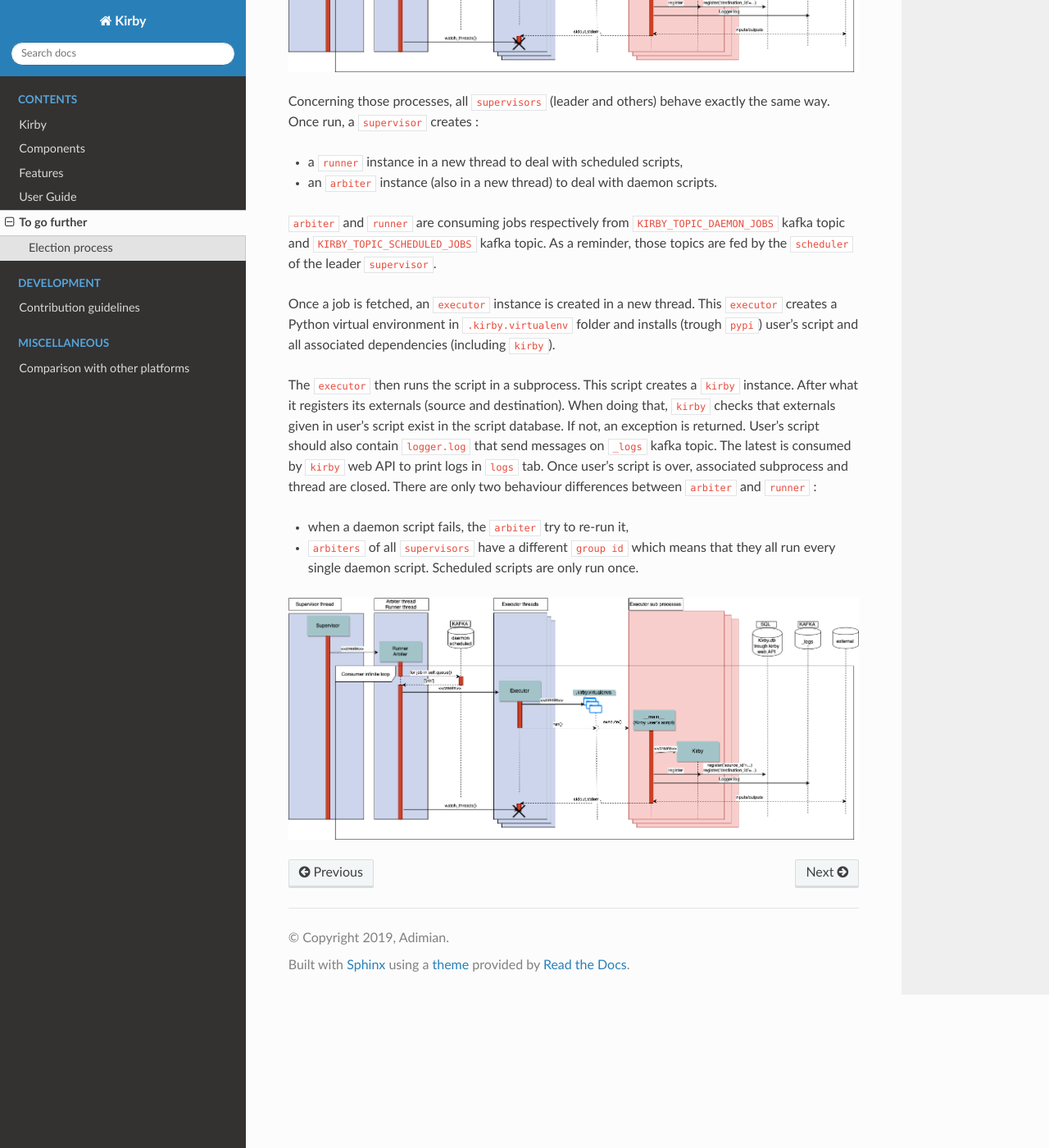
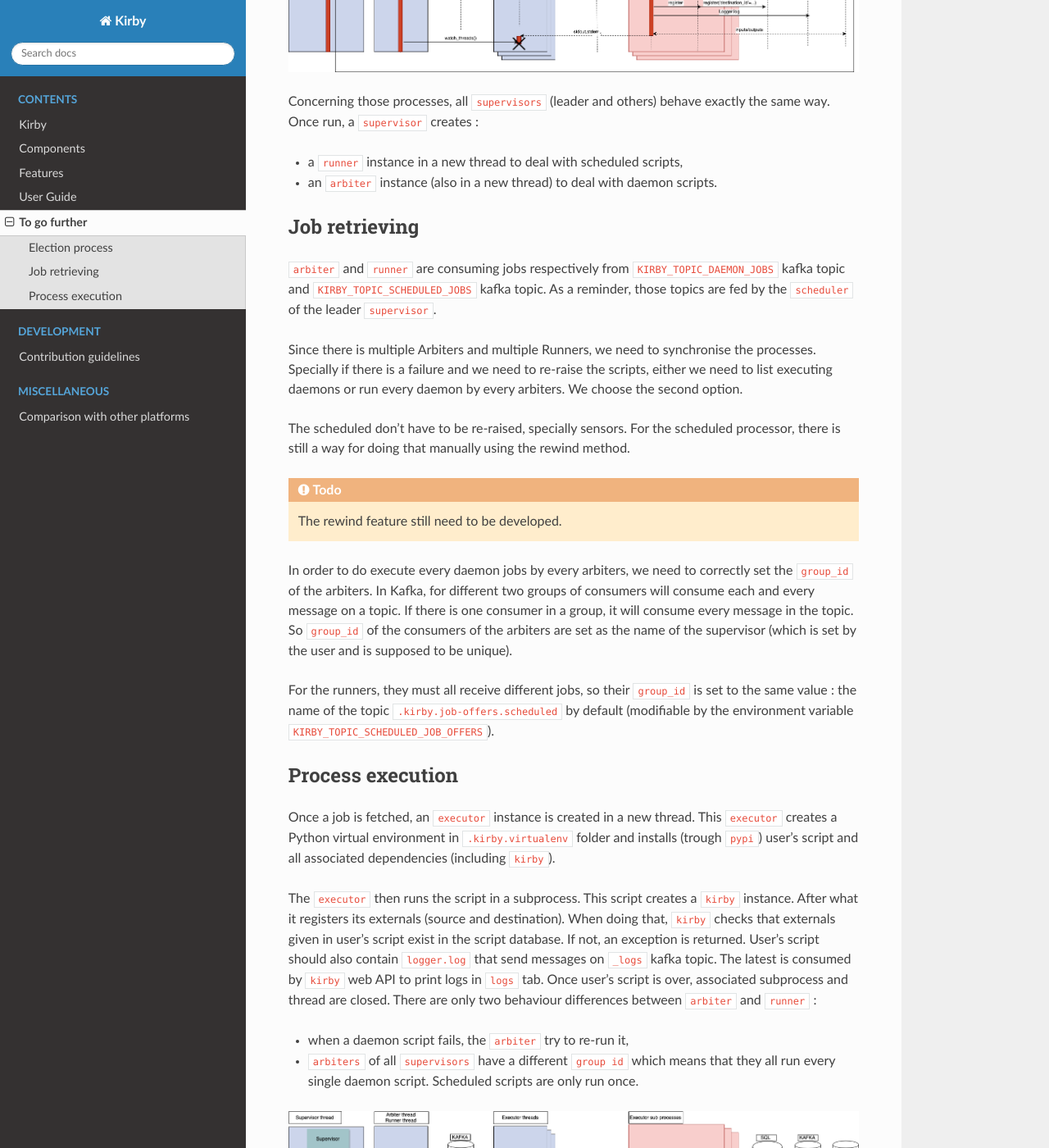
Before and after one commit to adimian/kirby, a Sphinx documentation site: the page built from docs/togofurther.md, in a window 1280 px wide and 1400 px high, scrolled down 1276 px. Shown: the whole window at 82% size. Built offline with Sphinx 7.4.7 and the Read the Docs theme 2.0.0, drawn with Linux system fonts in a browser that asks for light colours.

Commit message:
Add description on group_id of arbiters and runners.

```diff
--- a/docs/togofurther.md
+++ b/docs/togofurther.md
@@ -41,11 +41,31 @@ exactly the same way. Once run, a `supervisor` creates :
 - a `runner` instance in a new thread to deal with scheduled scripts,
 - an `arbiter` instance (also in a new thread) to deal with daemon scripts.
 
+
+## Job retrieving
 `arbiter` and `runner` are consuming jobs respectively from `KIRBY_TOPIC_DAEMON_JOBS`
-kafka topic and
-`KIRBY_TOPIC_SCHEDULED_JOBS` kafka topic. As a reminder, those topics are fed by the
+kafka topic and `KIRBY_TOPIC_SCHEDULED_JOBS` kafka topic. As a reminder, those topics are fed by the
 `scheduler` of the leader `supervisor`.
 
+Since there is multiple Arbiters and multiple Runners, we need to synchronise the processes. Specially if
+there is a failure and we need to re-raise the scripts, either we need to list executing daemons or run every daemon
+by every arbiters. We choose the second option.
+
+The scheduled don't have to be re-raised, specially sensors. For the scheduled processor, there is still a way for doing
+that manually using the rewind method.
+
+.. todo:: The rewind feature still need to be developed.
+
+In order to do execute every daemon jobs by every arbiters, we need to correctly set the `group_id` of the arbiters.
+In Kafka, for different two groups of consumers will consume each and every message on a topic. If there is one consumer
+in a group, it will consume every message in the topic. So `group_id` of the consumers of the arbiters are set as the
+name of the supervisor (which is set by the user and is supposed to be unique).
+
+For the runners, they must all receive different jobs, so their `group_id` is set to the same value : the name of
+the topic `.kirby.job-offers.scheduled` by default (modifiable by the environment variable
+`KIRBY_TOPIC_SCHEDULED_JOB_OFFERS`).
+
+## Process execution
 Once a job is fetched, an `executor` instance is created in a new thread. This `executor`
 creates a Python virtual environment in `.kirby.virtualenv` folder and installs (trough `pypi`)
 user's script and all associated dependencies (including `kirby`).
```
Also changed, not shown: docs/concepts.md (+0 -4 lines).
